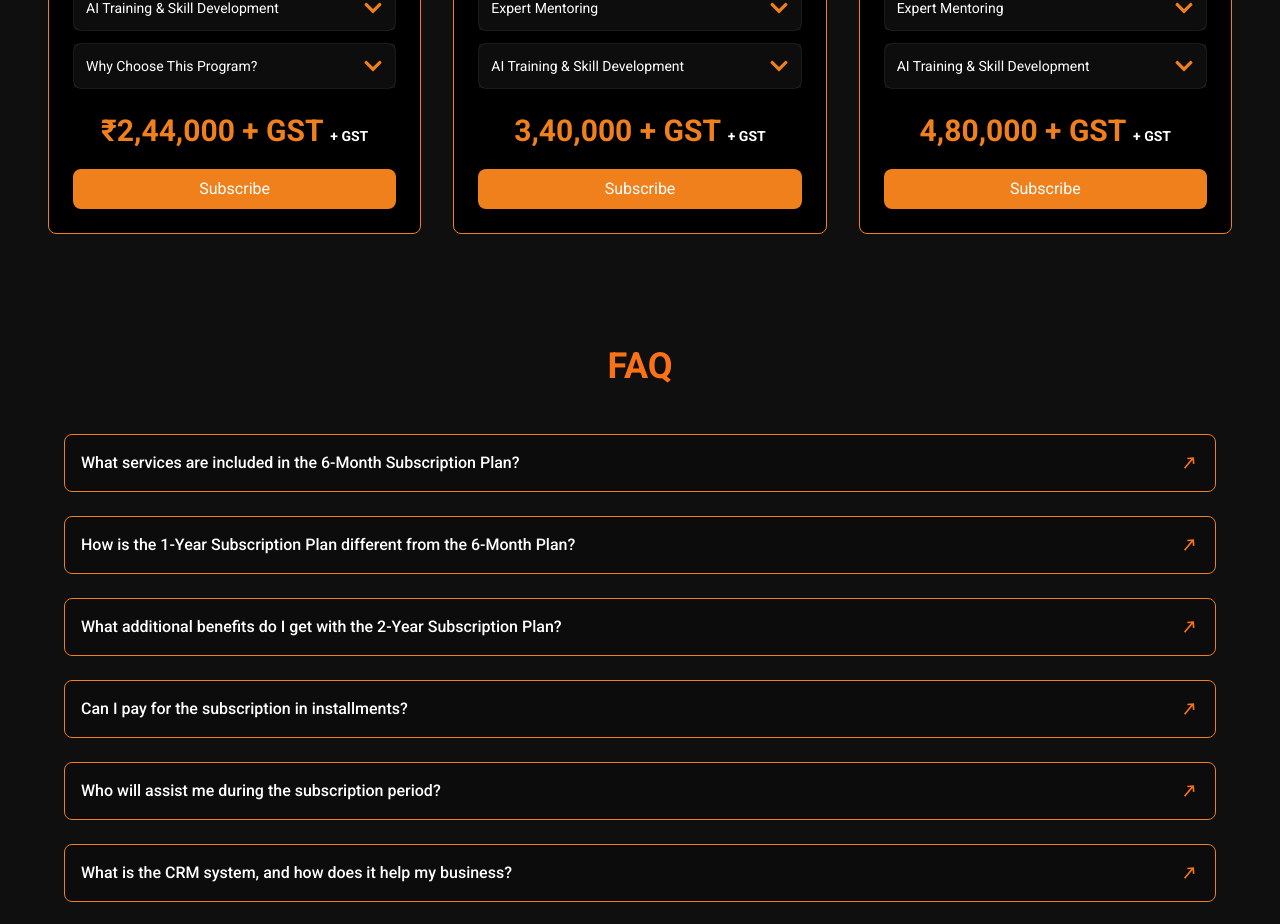
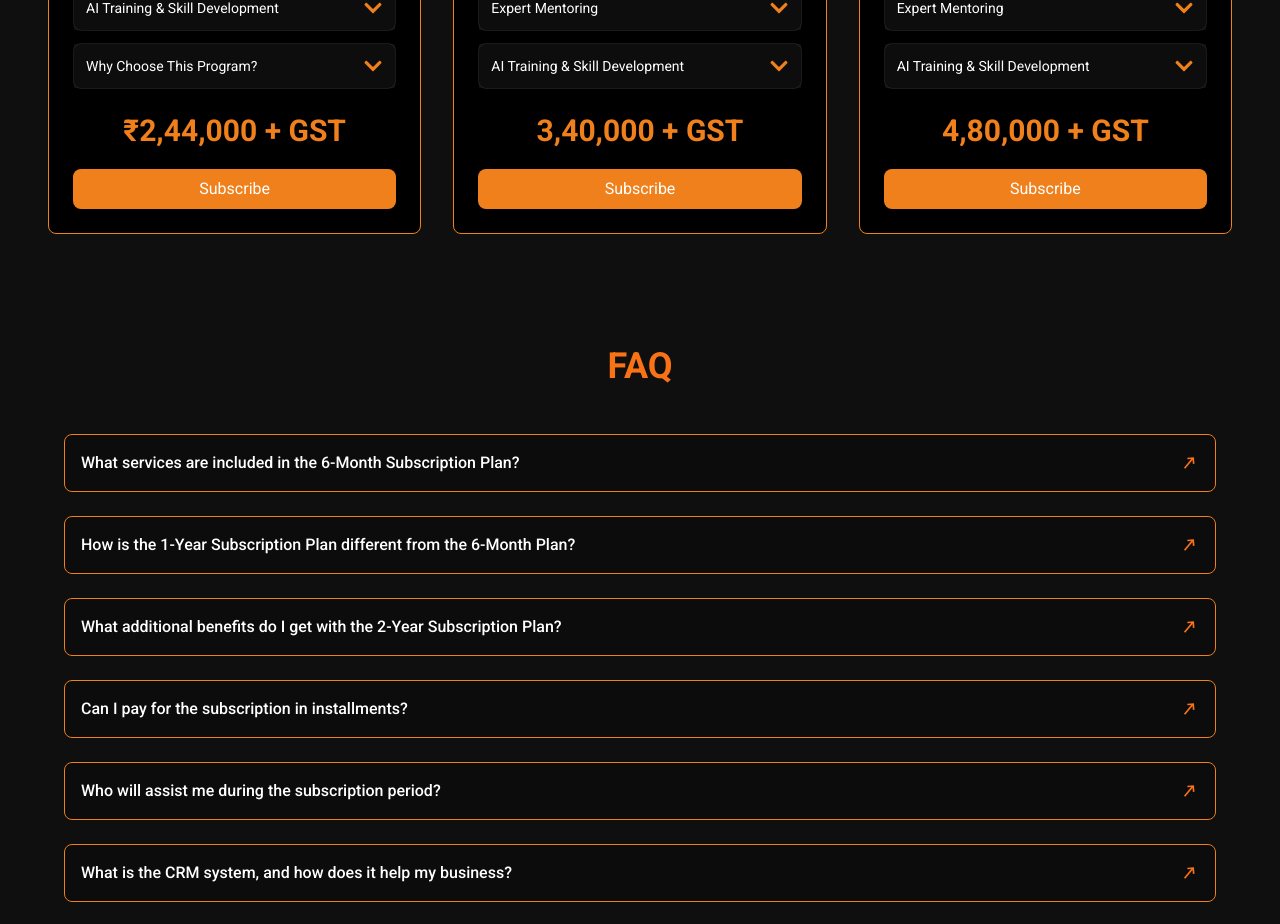
Before and after one commit to remeessalam/servicepagereact, a React (Vite) app: page / in a window 1280 px wide. Shown: the part 2940-3864 px from the top of the page. Built offline with nearby package versions, Linux system fonts and the light colour scheme.

Commit message:
extra gst tag removed

```diff
--- a/src/Components/Subscription.jsx
+++ b/src/Components/Subscription.jsx
@@ -60,7 +60,6 @@ const Subscription = () => {
                   className="text-3xl font-bold text-primary mb-1"
                 >
                   {sixMonthPlanDetails.price}{" "}
-                  <span className="text-sm text-white">+ GST</span>
                 </div>
 
                 <button
@@ -103,7 +102,6 @@ const Subscription = () => {
                   className="text-3xl font-bold text-primary mb-1"
                 >
                   {oneYearPlanDetails.price}{" "}
-                  <span className="text-sm text-white">+ GST</span>
                 </div>
                 <button
                   data-aos="fade-up"
@@ -145,7 +143,6 @@ const Subscription = () => {
                   className="text-3xl font-bold text-primary mb-1"
                 >
                   {twoYearPlanDetails.price}{" "}
-                  <span className="text-sm text-white">+ GST</span>
                 </div>
                 <button
                   data-aos="fade-up"
```
